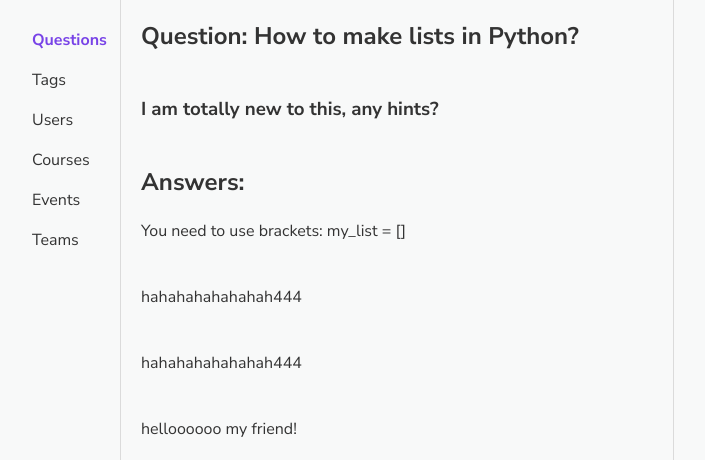
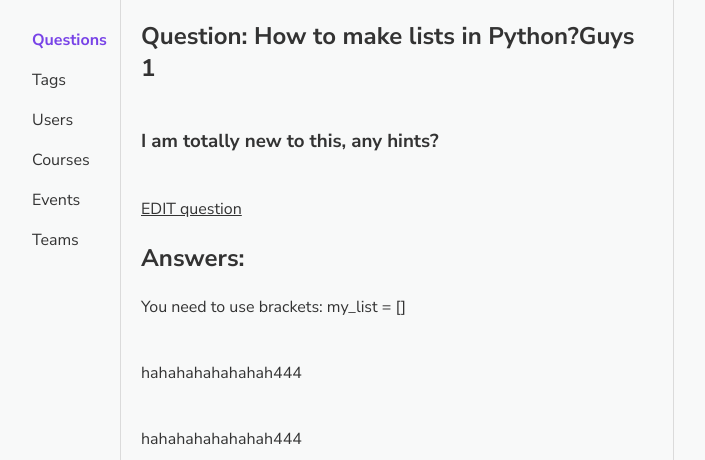
Before and after one commit to mmoqbil/AskMate, a Flask app: page /question/1 in a window 1280 px wide. Shown: the part 60-520 px from the top of that part, without its empty margins (327-1032 px from the left). Run offline with Flask 2, Linux system fonts and the light colour scheme; the page is wider than the window, and the part outside it is not shown; some libraries are stand-ins or nearby versions.

Commit message:
adding and editing questions, answers

```diff
--- a/connection.py
+++ b/connection.py
@@ -49,3 +49,17 @@ def delete_answer(answer_id):
             if row["id"] != answer_id:
                 writer.writerow(row)
         return data
+
+def update_question(new_line, question_id):
+    data = reader_csv(question_path)
+
+    with open(question_path, "w") as file:
+        writer = csv.DictWriter(file, fieldnames=question_keys)
+        writer.writeheader()
+        for question in data:
+            if question["id"] == question_id:
+                writer.writerow(new_line)
+            else:
+                writer.writerow(question)
+
+    return data
--- a/sample_data/question.csv
+++ b/sample_data/question.csv
@@ -1,6 +1,8 @@
 id,submission_time,view_number,vote_number,title,message,image
-1,1493368154,29,7,"How to make lists in Python?","I am totally new to this, any hints?",
-2,1493068124,15,9,"Wordpress loading multiple jQuery Versions","I developed a plugin that uses the jquery booklet plugin (http://builtbywill.com/booklet/#/) this plugin binds a function to $ so I cann call $('.myBook').booklet();
+
+1,1655983435,0,0,How to make lists in Python?Guys 1,"I am totally new to this, any hints?",
+
+2,1493068124,15,9,Wordpress loading multiple jQuery Versions,"I developed a plugin that uses the jquery booklet plugin (http://builtbywill.com/booklet/#/) this plugin binds a function to $ so I cann call $('.myBook').booklet();
 
 I could easy managing the loading order with wp_enqueue_script so first I load jquery then I load booklet so everything is fine.
 
@@ -8,16 +10,16 @@ BUT in my theme i also using jquery via webpack so the loading order is now foll
 
 jquery
 booklet
-app.js (bundled file with webpack, including jquery)","images/image1.png"
-3,1493015432,1364,57,"Drawing canvas with an image picked with Cordova Camera Plugin","I'm getting an image from device and drawing a canvas with filters using Pixi JS. It works all well using computer to get an image. But when I'm on IOS, it throws errors such as cross origin issue, or that I'm trying to use an unknown format.
+app.js (bundled file with webpack, including jquery)",images/image1.png
+
+3,1493015432,1364,57,Drawing canvas with an image picked with Cordova Camera Plugin,"I'm getting an image from device and drawing a canvas with filters using Pixi JS. It works all well using computer to get an image. But when I'm on IOS, it throws errors such as cross origin issue, or that I'm trying to use an unknown format.
 
 This is the code I'm using to draw the image (that works on web/desktop but not cordova built ios app)",
 
+4,1655970429,0,0,I have a question,nbjknhkjnb,
 
+5,1655972448,0,0,I have a question about python dictionaries,"Hello, I would like to know how disctionaries work, could someone help me?",
 
-
-4,1655970429,0,0,I have a question,nbjknhkjnb,
-5,1655972448,0,0,I have a question about python dictionaries,"Hello, I would like to know how disctionaries work, could someone help me?",
 6,1655976139,0,0,sadasasasa3t,ggggssgd,
 
 7,1655976456,0,0,d,d,
--- a/server.py
+++ b/server.py
@@ -109,7 +109,23 @@ def new_answer(question_id):
         return display_question(question_id)
 
     return render_template("new_answer.html", question_title=question_title, question_message=question_message,title_message=title_message, question_id=question_id)
+@app.route('/question/<question_id>/edit', methods=["GET", "POST"])
+def edit_question(question_id):
+    if request.method == 'POST':
+        edited_question = {
+            "id": question_id,
+            "submission_time": util.get_current_time(),
+            "view_number": 0,
+            "vote_number": 0,
+            "title": request.form.get("title"),
+            "message": request.form.get("message"),
+        }
+        questions = connection.update_question(edited_question, question_id)
 
+        return redirect(url_for("display_question", question_id=question_id))
+    else:
+        data = connection.reader_csv(question_path)
+        return render_template("edit_question.html", question_id=question_id, questions=data)
 
 
 if __name__ == "__main__":
--- a/templates/display_question.html
+++ b/templates/display_question.html
@@ -7,6 +7,7 @@
     <h3>{{ question_message }}</h3>
     <br>
     <br>
+    <a href="{{ url_for("edit_question", question_id=question_id) }}">EDIT question</a><br><br>
     <h2>Answers:</h2>
     <br> {% for line in answers %} {{ line }}<br><br><br> {% endfor %}
    <form action="{{ url_for("new_answer", question_id=question_id) }}" method="post">
```
Also changed, not shown: templates/edit_question.html (added, +18 -0 lines).
